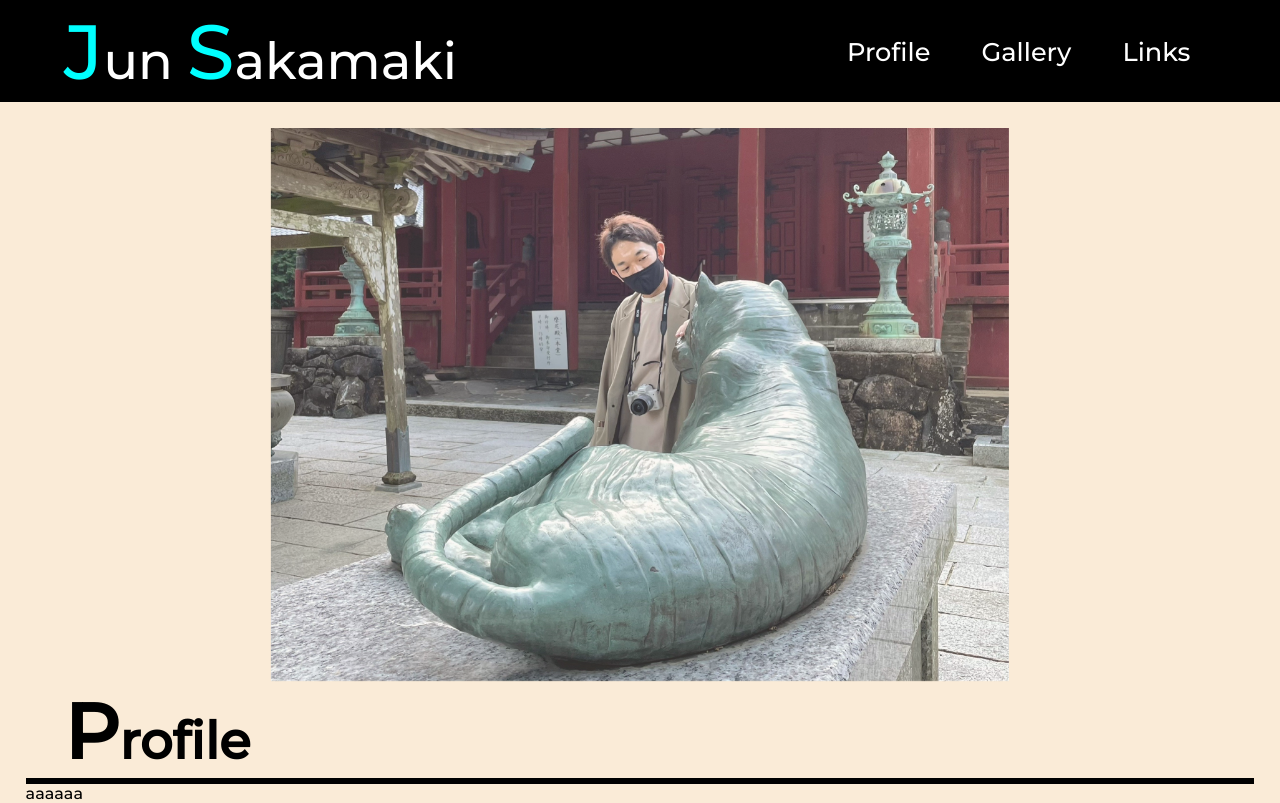
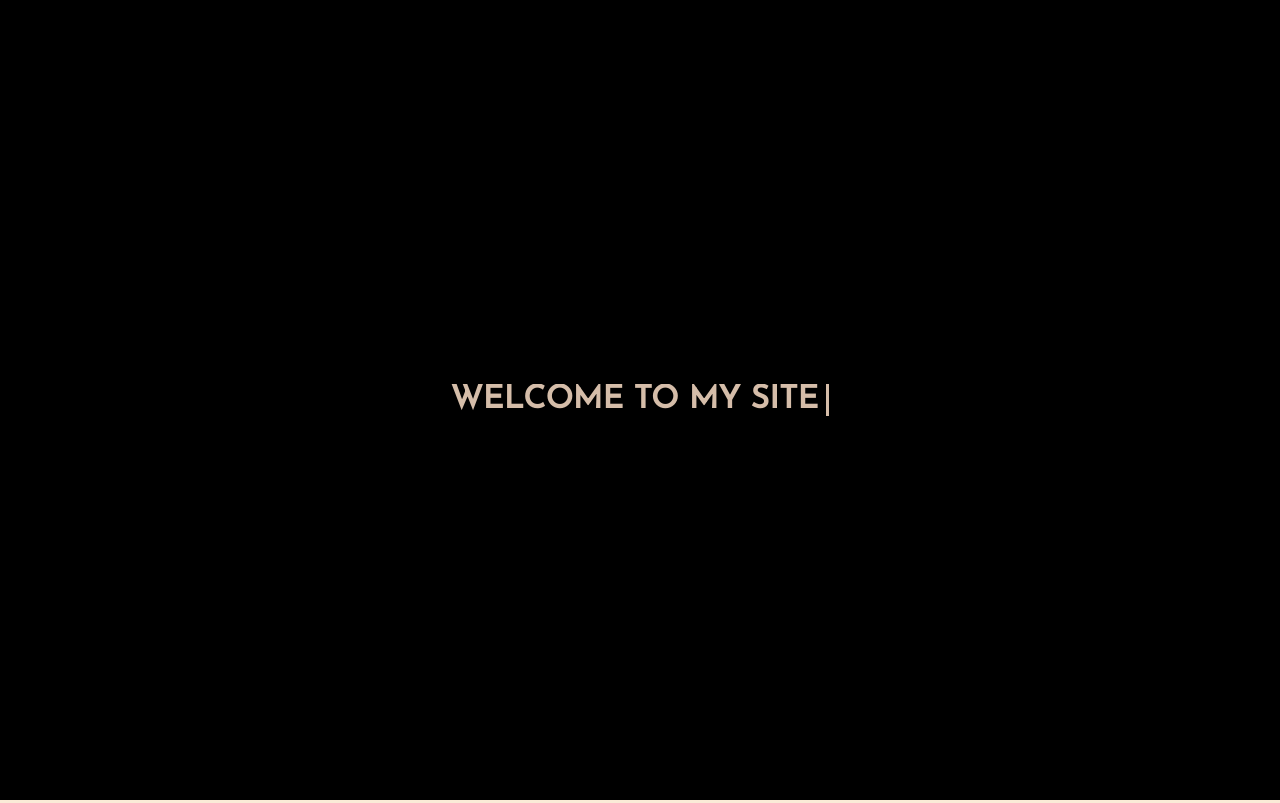
Before and after one commit to junsakamaki/my-portfolio, a plain HTML site: page index.html in a window 1280 px wide. Drawn offline with Linux system fonts and the light colour scheme; some packages are replaced by stand-ins of ours.

Commit message:
ポートフォリオサイトを更新しました。

```diff
--- a/index.html
+++ b/index.html
@@ -9,6 +9,9 @@
     <title>Welcome to My Portfolio site!</title>
   </head>
   <body>
+    <div class="opening">
+      <h1 class="title" id="title">WELCOME TO MY SITE</h1>
+    </div>
     <div class="header">
       <div class="header-logo">
         <a href="#" style="text-decoration: none"
@@ -19,7 +22,7 @@
         <ul>
           <li><a href="#" style="text-decoration: none">Links</a></li>
           <li><a href="#" style="text-decoration: none">Gallery</a></li>
-          <li><a href="#" style="text-decoration: none">Profile</a></li>
+          <li><a href="#profile" style="text-decoration: none">Profile</a></li>
         </ul>
       </div>
     </div>
@@ -27,9 +30,10 @@
       <div class="pictures">
         <img src="Jun1.jpg" id="pictures" />
       </div>
-      <div class="profile"></div>
-      <h1><span>P</span>rofile</h1>
-      <div>aaaaaa</div>
+      <div class="profile" id="profile">
+        <h1><span>P</span>rofile</h1>
+        <div>aaaaaa</div>
+      </div>
     </div>
     <script src="main.js"></script>
   </body>
--- a/main.js
+++ b/main.js
@@ -1,6 +1,6 @@
+/* 写真表示切り替え */
 const pictures = document.getElementById("pictures");
 const pic = ["Jun1.jpg", "Jun2.jpg", "Jun3.jpg", "Jun4.jpg"];
-
 const img_element = document.createElement("img");
 
 let i = 0;
--- a/style.css
+++ b/style.css
@@ -1,4 +1,5 @@
 /* フォントをインポート */
+@import url("https://fonts.googleapis.com/css2?family=Josefin+Sans&display=swap");
 @import url("https://fonts.googleapis.com/css2?family=Montserrat:wght@500&display=swap");
 li {
   list-style: none;
@@ -7,6 +8,52 @@ li {
 body {
   font-family: "Montserrat", sans-serif;
 }
+
+/* 起動画面 */
+.opening {
+  width: 100vw;
+  height: 100vh;
+  background-color: black;
+  position: fixed;
+  top: 0;
+  left: 0;
+  z-index: 9999;
+  display: flex;
+  justify-content: center;
+  align-items: center;
+  animation: opening 1s ease-out 5s forwards;
+}
+@keyframes opening {
+  from {
+    opacity: 1;
+  }
+  to {
+    opacity: 0;
+    visibility: hidden;
+  }
+}
+
+.title {
+  width: 0ch;
+  font-family: "Josefin Sans", sans-serif;
+  overflow: hidden;
+  color: #d5bda9;
+  white-space: nowrap;
+  border-right: solid transparent;
+  animation: typing 2s 1s steps(19) forwards,
+    caret 0.4s step-end infinite alternate;
+}
+@keyframes typing {
+  to {
+    width: 19ch;
+  }
+}
+@keyframes caret {
+  50% {
+    border-right-color: currentColor;
+  }
+}
+
 /* ヘッダー */
 .header {
   z-index: 2;
@@ -60,7 +107,13 @@ body {
   0% {
     opacity: 0;
   }
+  25% {
+    opacity: 1;
+  }
   50% {
+    opacity: 1;
+  }
+  75% {
     opacity: 1;
   }
   100% {
@@ -71,11 +124,11 @@ body {
   width: 60%;
 }
 
-h1 {
+.profile h1 {
   padding-left: 3vw;
   font-size: 4vw;
   border-bottom: solid 0.5vw;
 }
-h1 span {
+.profile h1 span {
   font-size: 6vw;
 }
```
